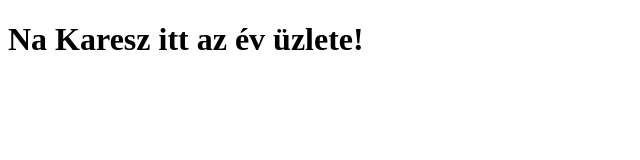
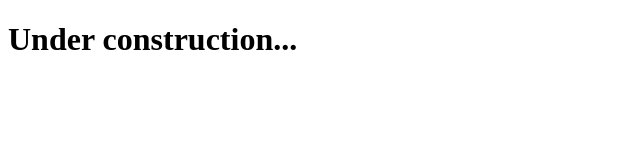
Before and after one commit to mrtee/rs232-display, a plain HTML site: page index.html in a window 1280 px wide. Shown: the whole page, without its empty margins (0-640 px from the left). Drawn offline with Linux system fonts and the light colour scheme.

Commit message:
Update index.html

```diff
--- a/index.html
+++ b/index.html
@@ -1,7 +1,7 @@
 <!DOCTYPE html>
 <html lang="hu">
 <head>
-  <h1>Na Karesz itt az év üzlete!</h1>
+  <h1>Under construction...</h1>
 </head>
   <meta http-equiv="Content-Type" content="text/html; charset=utf-8" />
   <body>
```
